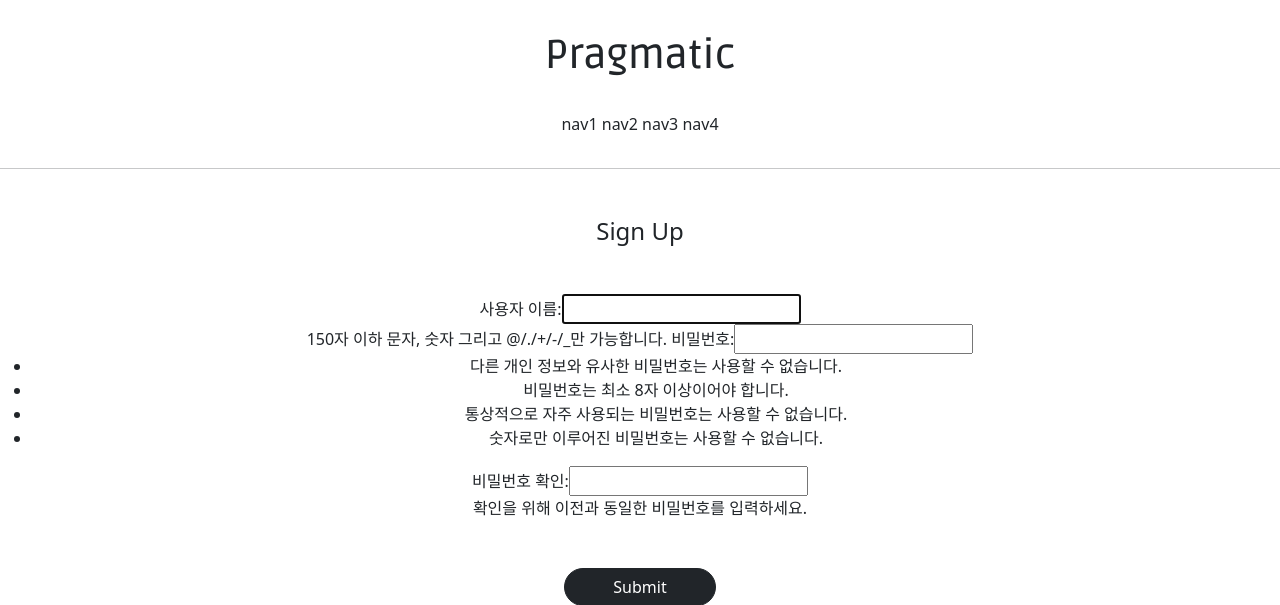
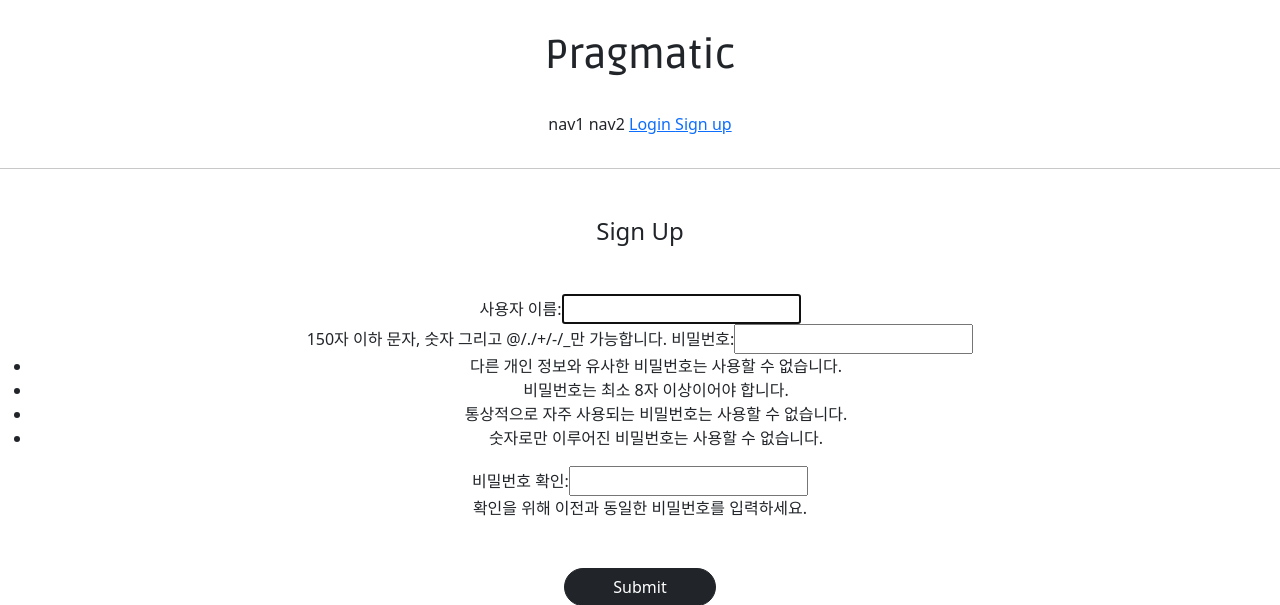
Before and after one commit to dayoorang/first_project, a Django app: page /accounts/create/ in a window 1280 px wide. Shown: the top 605 px of the page. Run offline with Django 3.2, Linux system fonts and the light colour scheme; parts of the project's set-up code (start-up, migrations or seed data) failed here and were passed over.

Commit message:
7/14 first_project commit 3

```diff
--- a/templates/header.html
+++ b/templates/header.html
@@ -7,7 +7,24 @@
     <div class ="pragmatic_header_button">
         <span>nav1</span>
         <span>nav2</span>
-        <span>nav3</span>
-        <span>nav4</span>
+        {% if not user.is_authenticated %}
+        <span>
+            <a href="{% url 'accountapp:login' %}">
+                Login
+            </a>
+        </span>
+
+        <span>
+            <a href ="{% url 'accountapp:create' %}">
+                Sign up
+           </a>
+        </span>
+        {% else %}
+        <span>
+            <a href ="{% url 'accountapp:logout' %}">
+                Logout
+           </a>
+        </span>
+        {% endif %}
     </div>
 </div>
```
